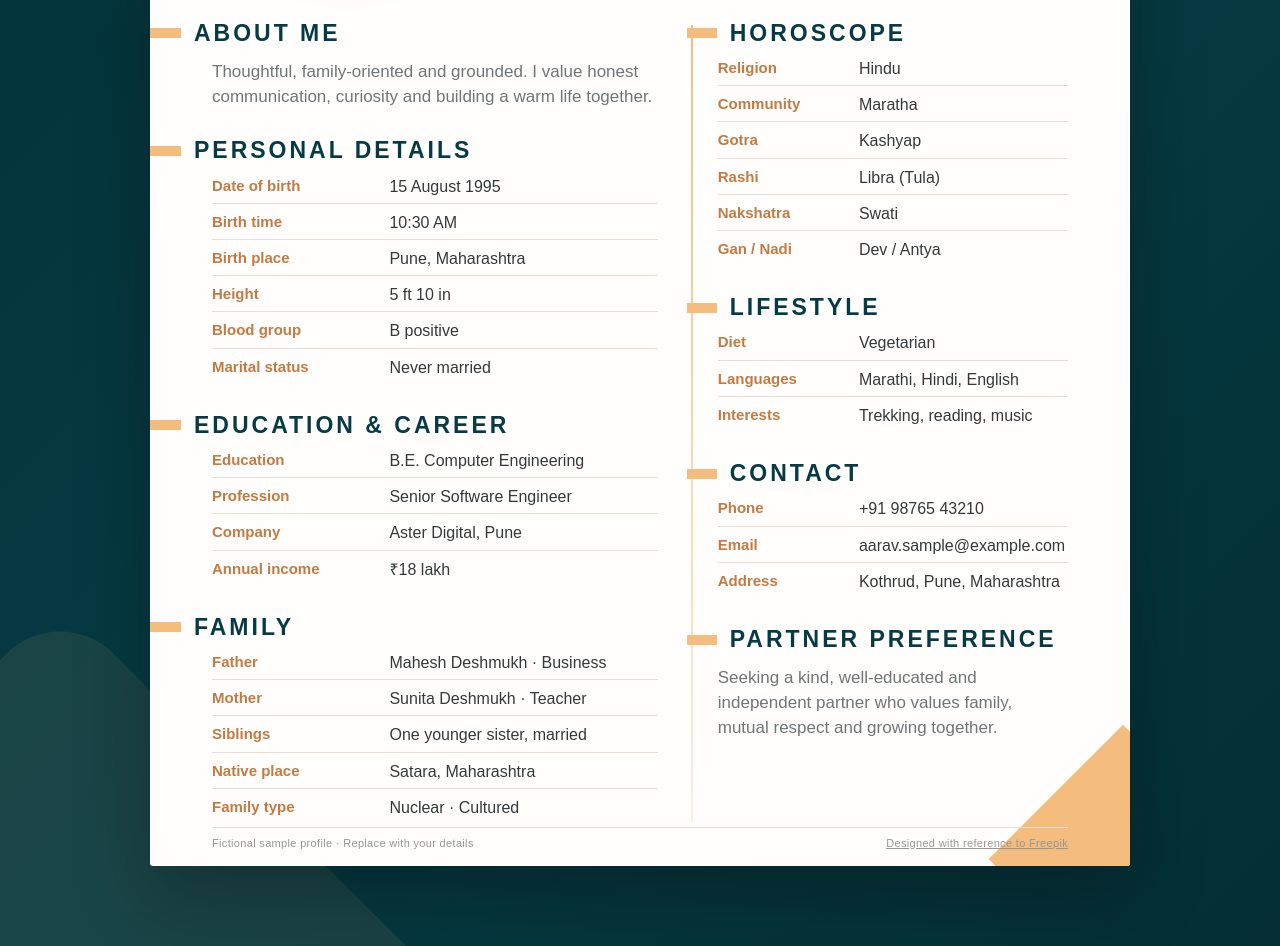
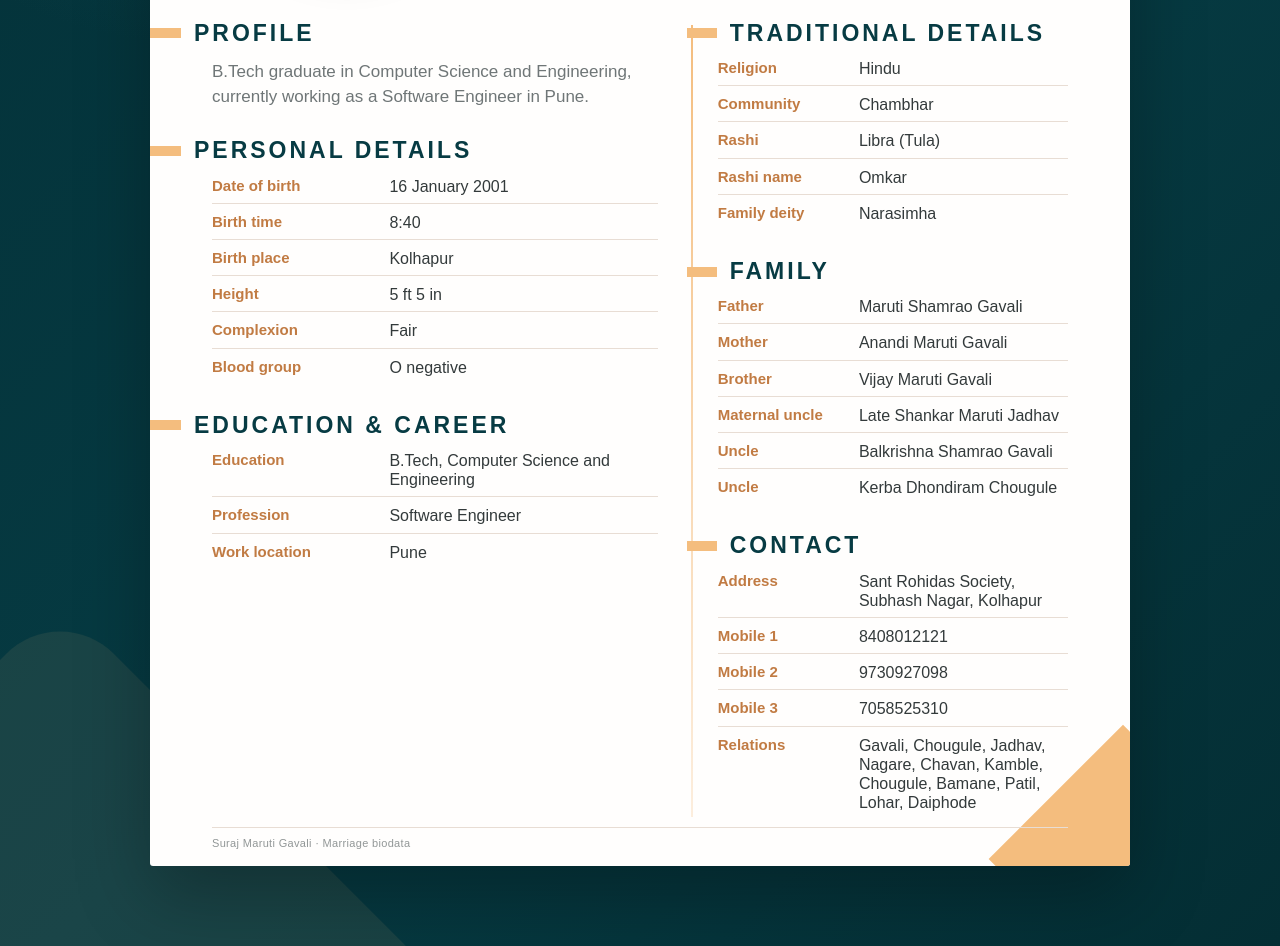
Before and after one commit to SurajGavali/biodata, a Next.js app: page / in a window 1280 px wide. Shown: the part 700-1646 px from the top of the page. Built offline with nearby package versions, Linux system fonts and the light colour scheme; a web font is replaced by a local one.

Commit message:
Replace sample biodata with real profile

```diff
--- a/src/app/biodata.ts
+++ b/src/app/biodata.ts
@@ -20,26 +20,21 @@ export type MarriageBiodata = {
   education: BiodataSection;
   family: BiodataSection;
   horoscope: BiodataSection;
-  lifestyle: BiodataSection;
   contact: BiodataSection;
-  expectations: {
-    title: LocalizedText;
-    text: LocalizedText;
-  };
 };
 
 export const biodata: MarriageBiodata = {
   name: {
-    en: "Aarav Deshmukh",
-    mr: "आरव देशमुख",
+    en: "Suraj Maruti Gavali",
+    mr: "सुरज मारुती गावळी",
   },
   headline: {
     en: "Software Engineer · Pune",
-    mr: "सॉफ्टवेअर अभियंता · पुणे",
+    mr: "सॉफ्टवेअर इंजिनिअर · पुणे",
   },
   introduction: {
-    en: "Thoughtful, family-oriented and grounded. I value honest communication, curiosity and building a warm life together.",
-    mr: "समंजस, कुटुंबवत्सल आणि साध्या विचारांचा. प्रामाणिक संवाद, जिज्ञासा आणि एकत्र सुंदर आयुष्य घडवण्यावर माझा विश्वास आहे.",
+    en: "B.Tech graduate in Computer Science and Engineering, currently working as a Software Engineer in Pune.",
+    mr: "बी.टेक. कम्प्युटर सायन्स अँड इंजिनिअरिंग पदवीधर. सध्या पुणे येथे सॉफ्टवेअर इंजिनिअर म्हणून कार्यरत.",
   },
   personal: {
     title: {
@@ -49,60 +44,81 @@ export const biodata: MarriageBiodata = {
     details: [
       {
         label: { en: "Date of birth", mr: "जन्मतारीख" },
-        value: { en: "15 August 1995", mr: "१५ ऑगस्ट १९९५" },
+        value: { en: "16 January 2001", mr: "१६ जानेवारी २००१" },
       },
       {
         label: { en: "Birth time", mr: "जन्मवेळ" },
-        value: { en: "10:30 AM", mr: "सकाळी १०:३०" },
+        value: { en: "8:40", mr: "८ वाजून ४० मिनिटे" },
       },
       {
         label: { en: "Birth place", mr: "जन्मस्थळ" },
-        value: { en: "Pune, Maharashtra", mr: "पुणे, महाराष्ट्र" },
+        value: { en: "Kolhapur", mr: "कोल्हापूर" },
       },
       {
         label: { en: "Height", mr: "उंची" },
-        value: { en: "5 ft 10 in", mr: "५ फूट १० इंच" },
+        value: { en: "5 ft 5 in", mr: "५ फूट ५ इंच" },
+      },
+      {
+        label: { en: "Complexion", mr: "वर्ण" },
+        value: { en: "Fair", mr: "गोरा" },
       },
       {
         label: { en: "Blood group", mr: "रक्तगट" },
-        value: { en: "B positive", mr: "बी पॉझिटिव्ह" },
-      },
-      {
-        label: { en: "Marital status", mr: "वैवाहिक स्थिती" },
-        value: { en: "Never married", mr: "अविवाहित" },
+        value: { en: "O negative", mr: "O निगेटिव्ह" },
       },
     ],
   },
   education: {
     title: {
       en: "Education & career",
-      mr: "शिक्षण व करिअर",
+      mr: "शिक्षण व नोकरी",
     },
     details: [
       {
         label: { en: "Education", mr: "शिक्षण" },
         value: {
-          en: "B.E. Computer Engineering",
-          mr: "बी.ई. संगणक अभियांत्रिकी",
+          en: "B.Tech, Computer Science and Engineering",
+          mr: "बी.टेक. कम्प्युटर सायन्स अँड इंजिनिअरिंग",
         },
       },
       {
-        label: { en: "Profession", mr: "व्यवसाय" },
+        label: { en: "Profession", mr: "नोकरी" },
         value: {
-          en: "Senior Software Engineer",
-          mr: "वरिष्ठ सॉफ्टवेअर अभियंता",
+          en: "Software Engineer",
+          mr: "सॉफ्टवेअर इंजिनिअर",
         },
       },
       {
-        label: { en: "Company", mr: "कंपनी" },
-        value: {
-          en: "Aster Digital, Pune",
-          mr: "ॲस्टर डिजिटल, पुणे",
-        },
+        label: { en: "Work location", mr: "नोकरीचे ठिकाण" },
+        value: { en: "Pune", mr: "पुणे" },
+      },
+    ],
+  },
+  horoscope: {
+    title: {
+      en: "Traditional details",
+      mr: "पारंपरिक माहिती",
+    },
+    details: [
+      {
+        label: { en: "Religion", mr: "धर्म" },
+        value: { en: "Hindu", mr: "हिंदू" },
       },
       {
-        label: { en: "Annual income", mr: "वार्षिक उत्पन्न" },
-        value: { en: "₹18 lakh", mr: "₹१८ लाख" },
+        label: { en: "Community", mr: "जात" },
+        value: { en: "Chambhar", mr: "चांभार" },
+      },
+      {
+        label: { en: "Rashi", mr: "रास" },
+        value: { en: "Libra (Tula)", mr: "तूळ" },
+      },
+      {
+        label: { en: "Rashi name", mr: "नावरस नाव" },
+        value: { en: "Omkar", mr: "ओंकार" },
+      },
+      {
+        label: { en: "Family deity", mr: "कुलदैवत" },
+        value: { en: "Narasimha", mr: "नरसिंह" },
       },
     ],
   },
@@ -115,94 +131,43 @@ export const biodata: MarriageBiodata = {
       {
         label: { en: "Father", mr: "वडील" },
         value: {
-          en: "Mahesh Deshmukh · Business",
-          mr: "महेश देशमुख · व्यवसाय",
+          en: "Maruti Shamrao Gavali",
+          mr: "श्री. मारुती शामराव गावळी",
         },
       },
       {
         label: { en: "Mother", mr: "आई" },
         value: {
-          en: "Sunita Deshmukh · Teacher",
-          mr: "सुनीता देशमुख · शिक्षिका",
+          en: "Anandi Maruti Gavali",
+          mr: "सौ. आनंदी मारुती गावळी",
         },
       },
       {
-        label: { en: "Siblings", mr: "भावंडे" },
+        label: { en: "Brother", mr: "भाऊ" },
         value: {
-          en: "One younger sister, married",
-          mr: "एक धाकटी बहीण, विवाहित",
+          en: "Vijay Maruti Gavali",
+          mr: "कु. विजय मारुती गावळी",
         },
       },
       {
-        label: { en: "Native place", mr: "मूळ गाव" },
+        label: { en: "Maternal uncle", mr: "मामा" },
         value: {
-          en: "Satara, Maharashtra",
-          mr: "सातारा, महाराष्ट्र",
+          en: "Late Shankar Maruti Jadhav",
+          mr: "कै. शंकर मारुती जाधव",
         },
       },
       {
-        label: { en: "Family type", mr: "कुटुंब प्रकार" },
+        label: { en: "Uncle", mr: "चुलते" },
         value: {
-          en: "Nuclear · Cultured",
-          mr: "विभक्त · सुसंस्कृत",
-        },
-      },
-    ],
-  },
-  horoscope: {
-    title: {
-      en: "Horoscope",
-      mr: "कुंडलीविषयक माहिती",
-    },
-    details: [
-      {
-        label: { en: "Religion", mr: "धर्म" },
-        value: { en: "Hindu", mr: "हिंदू" },
-      },
-      {
-        label: { en: "Community", mr: "समाज" },
-        value: { en: "Maratha", mr: "मराठा" },
-      },
-      {
-        label: { en: "Gotra", mr: "गोत्र" },
-        value: { en: "Kashyap", mr: "कश्यप" },
-      },
-      {
-        label: { en: "Rashi", mr: "रास" },
-        value: { en: "Libra (Tula)", mr: "तूळ" },
-      },
-      {
-        label: { en: "Nakshatra", mr: "नक्षत्र" },
-        value: { en: "Swati", mr: "स्वाती" },
-      },
-      {
-        label: { en: "Gan / Nadi", mr: "गण / नाडी" },
-        value: { en: "Dev / Antya", mr: "देव / अंत्य" },
-      },
-    ],
-  },
-  lifestyle: {
-    title: {
-      en: "Lifestyle",
-      mr: "आवडी व जीवनशैली",
-    },
-    details: [
-      {
-        label: { en: "Diet", mr: "आहार" },
-        value: { en: "Vegetarian", mr: "शाकाहारी" },
-      },
-      {
-        label: { en: "Languages", mr: "भाषा" },
-        value: {
-          en: "Marathi, Hindi, English",
-          mr: "मराठी, हिंदी, इंग्रजी",
+          en: "Balkrishna Shamrao Gavali",
+          mr: "श्री. बाळकृष्ण शामराव गावळी",
         },
       },
       {
-        label: { en: "Interests", mr: "छंद" },
+        label: { en: "Uncle", mr: "काका" },
         value: {
-          en: "Trekking, reading, music",
-          mr: "भटकंती, वाचन, संगीत",
+          en: "Kerba Dhondiram Chougule",
+          mr: "श्री. केरबा धोंडीराम चौगुले",
         },
       },
     ],
@@ -214,34 +179,32 @@ export const biodata: MarriageBiodata = {
     },
     details: [
       {
-        label: { en: "Phone", mr: "मोबाईल" },
-        value: { en: "+91 98765 43210", mr: "+९१ ९८७६५ ४३२१०" },
-      },
-      {
-        label: { en: "Email", mr: "ई-मेल" },
+        label: { en: "Address", mr: "पत्ता" },
         value: {
-          en: "aarav.sample@example.com",
-          mr: "aarav.sample@example.com",
+          en: "Sant Rohidas Society, Subhash Nagar, Kolhapur",
+          mr: "संत रोहिदास सोसायटी, सुभाषनगर, कोल्हापूर",
         },
       },
       {
-        label: { en: "Address", mr: "पत्ता" },
+        label: { en: "Mobile 1", mr: "मोबाईल १" },
+        value: { en: "8408012121", mr: "८४०८०१२१२१" },
+      },
+      {
+        label: { en: "Mobile 2", mr: "मोबाईल २" },
+        value: { en: "9730927098", mr: "९७३०९२७०९८" },
+      },
+      {
+        label: { en: "Mobile 3", mr: "मोबाईल ३" },
+        value: { en: "7058525310", mr: "७०५८५२५३१०" },
+      },
+      {
+        label: { en: "Relations", mr: "इतर पाहुणे" },
         value: {
-          en: "Kothrud, Pune, Maharashtra",
-          mr: "कोथरूड, पुणे, महाराष्ट्र",
+          en: "Gavali, Chougule, Jadhav, Nagare, Chavan, Kamble, Chougule, Bamane, Patil, Lohar, Daiphode",
+          mr: "गावळी, चौगुले, जाधव, नागरे, चव्हाण, कांबळे, चौगुले, बामणे, पाटील, लोहार, डईफोडे",
         },
       },
     ],
-  },
-  expectations: {
-    title: {
-      en: "Partner preference",
-      mr: "जोडीदाराविषयी अपेक्षा",
-    },
-    text: {
-      en: "Seeking a kind, well-educated and independent partner who values family, mutual respect and growing together.",
-      mr: "कुटुंब, परस्पर आदर आणि एकत्र प्रगतीला महत्त्व देणारी प्रेमळ, सुशिक्षित व स्वावलंबी जोडीदार अपेक्षित.",
-    },
   },
 };
 
@@ -259,9 +222,8 @@ export const uiCopy = {
     generatingPdf: "Preparing PDF…",
     generatingPng: "Preparing PNG…",
     downloadError: "The download could not be created. Please try again.",
-    sampleNotice: "Fictional sample profile · Replace with your details",
-    about: "About me",
-    attribution: "Designed with reference to Freepik",
+    footerNotice: "Suraj Maruti Gavali · Marriage biodata",
+    about: "Profile",
   },
   mr: {
     pageEyebrow: "विवाह परिचयपत्र",
@@ -276,8 +238,7 @@ export const uiCopy = {
     generatingPdf: "PDF तयार होत आहे…",
     generatingPng: "PNG तयार होत आहे…",
     downloadError: "डाउनलोड तयार करता आले नाही. कृपया पुन्हा प्रयत्न करा.",
-    sampleNotice: "काल्पनिक नमुना · तुमची माहिती येथे भरा",
-    about: "माझ्याविषयी",
-    attribution: "Freepik च्या संदर्भाने डिझाइन",
+    footerNotice: "सुरज मारुती गावळी · विवाह परिचयपत्र",
+    about: "परिचय",
   },
 } satisfies Record<Locale, Record<string, string>>;
--- a/src/app/globals.css
+++ b/src/app/globals.css
@@ -334,15 +334,6 @@ a:focus-visible {
   min-width: 0;
 }
 
-.sampleNotice {
-  margin-bottom: 12px;
-  color: var(--peach-deep);
-  font-size: 14px;
-  font-weight: 700;
-  letter-spacing: 0.08em;
-  text-transform: uppercase;
-}
-
 .identity h1 {
   display: flex;
   flex-direction: column;
@@ -512,7 +503,6 @@ a:focus-visible {
 }
 
 [lang="mr"] .headline,
-[lang="mr"] .sampleNotice,
 [lang="mr"] .sectionHeading h2 {
   letter-spacing: 0;
   text-transform: none;
@@ -554,11 +544,6 @@ a:focus-visible {
   width: 184px;
   height: 184px;
   border-width: 6px;
-}
-
-.exportSheet .sampleNotice {
-  margin-bottom: 8px;
-  font-size: 10px;
 }
 
 .exportSheet .identity h1 {
--- a/src/app/page.tsx
+++ b/src/app/page.tsx
@@ -66,8 +66,8 @@ function BiodataSheet({
               src="/profile-placeholder.png"
               alt={
                 locale === "en"
-                  ? "Fictional sample portrait of Aarav Deshmukh"
-                  : "आरव देशमुख यांचे काल्पनिक नमुना छायाचित्र"
+                  ? "Temporary placeholder portrait for Suraj Gavali"
+                  : "सुरज गावळी यांच्यासाठी तात्पुरते छायाचित्र"
               }
               fill
               priority
@@ -78,7 +78,6 @@ function BiodataSheet({
         </div>
 
         <div className="identity">
-          <p className="sampleNotice">{copy.sampleNotice}</p>
           <h1>
             <span>{localized(biodata.name, locale).split(" ")[0]}</span>
             <strong>
@@ -101,32 +100,17 @@ function BiodataSheet({
           </section>
           <DetailSection section={biodata.personal} locale={locale} />
           <DetailSection section={biodata.education} locale={locale} />
-          <DetailSection section={biodata.family} locale={locale} />
         </div>
 
         <div className="column columnRight">
           <DetailSection section={biodata.horoscope} locale={locale} />
-          <DetailSection section={biodata.lifestyle} locale={locale} />
+          <DetailSection section={biodata.family} locale={locale} />
           <DetailSection section={biodata.contact} locale={locale} />
-          <section className="bioSection expectationSection">
-            <div className="sectionHeading">
-              <span className="headingMark" aria-hidden="true" />
-              <h2>{localized(biodata.expectations.title, locale)}</h2>
-            </div>
-            <p>{localized(biodata.expectations.text, locale)}</p>
-          </section>
         </div>
       </div>
 
       <footer className="sheetFooter">
-        <span>{copy.sampleNotice}</span>
-        <a
-          href="https://www.freepik.com"
-          target="_blank"
-          rel="noreferrer"
-        >
-          {copy.attribution}
-        </a>
+        <span>{copy.footerNotice}</span>
       </footer>
     </article>
   );
@@ -200,7 +184,7 @@ export default function Home() {
 
     try {
       const imageData = await createExportImage();
-      const filename = `aarav-deshmukh-biodata-${locale}`;
+      const filename = `suraj-gavali-biodata-${locale}`;
 
       if (format === "png") {
         downloadDataUrl(imageData, `${filename}.png`);
@@ -214,9 +198,9 @@ export default function Home() {
         });
         pdf.addImage(imageData, "PNG", 0, 0, 210, 297, undefined, "FAST");
         pdf.setProperties({
-          author: "Aarav Deshmukh",
+          author: "Suraj Maruti Gavali",
           subject: "Marriage biodata",
-          title: `Aarav Deshmukh Biodata (${locale.toUpperCase()})`,
+          title: `Suraj Maruti Gavali Biodata (${locale.toUpperCase()})`,
         });
         pdf.save(`${filename}.pdf`);
       }
```
Also changed, not shown: src/app/layout.tsx (+4 -4 lines), public/og.png, 1 other file (tests, documents, lock files or other folders).
